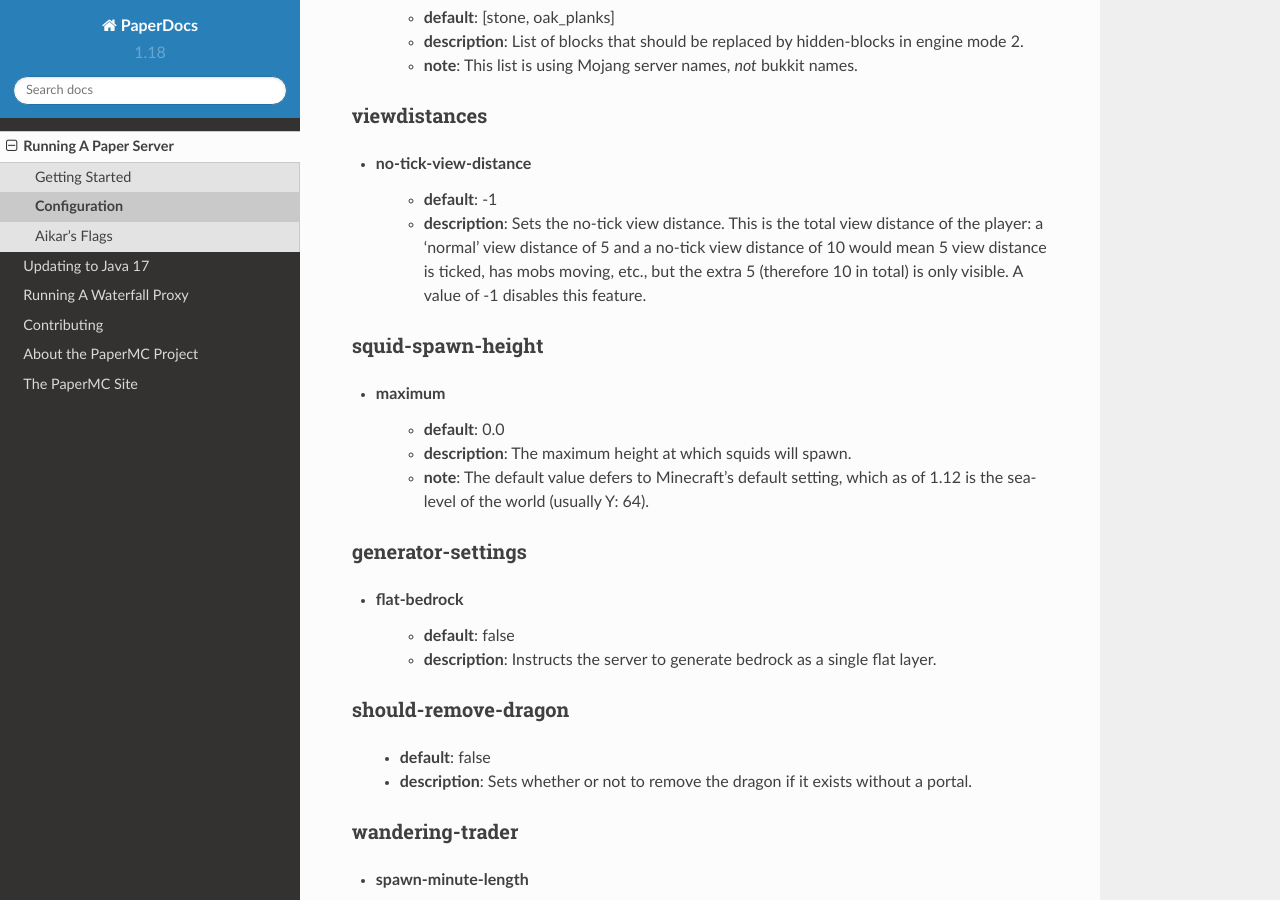
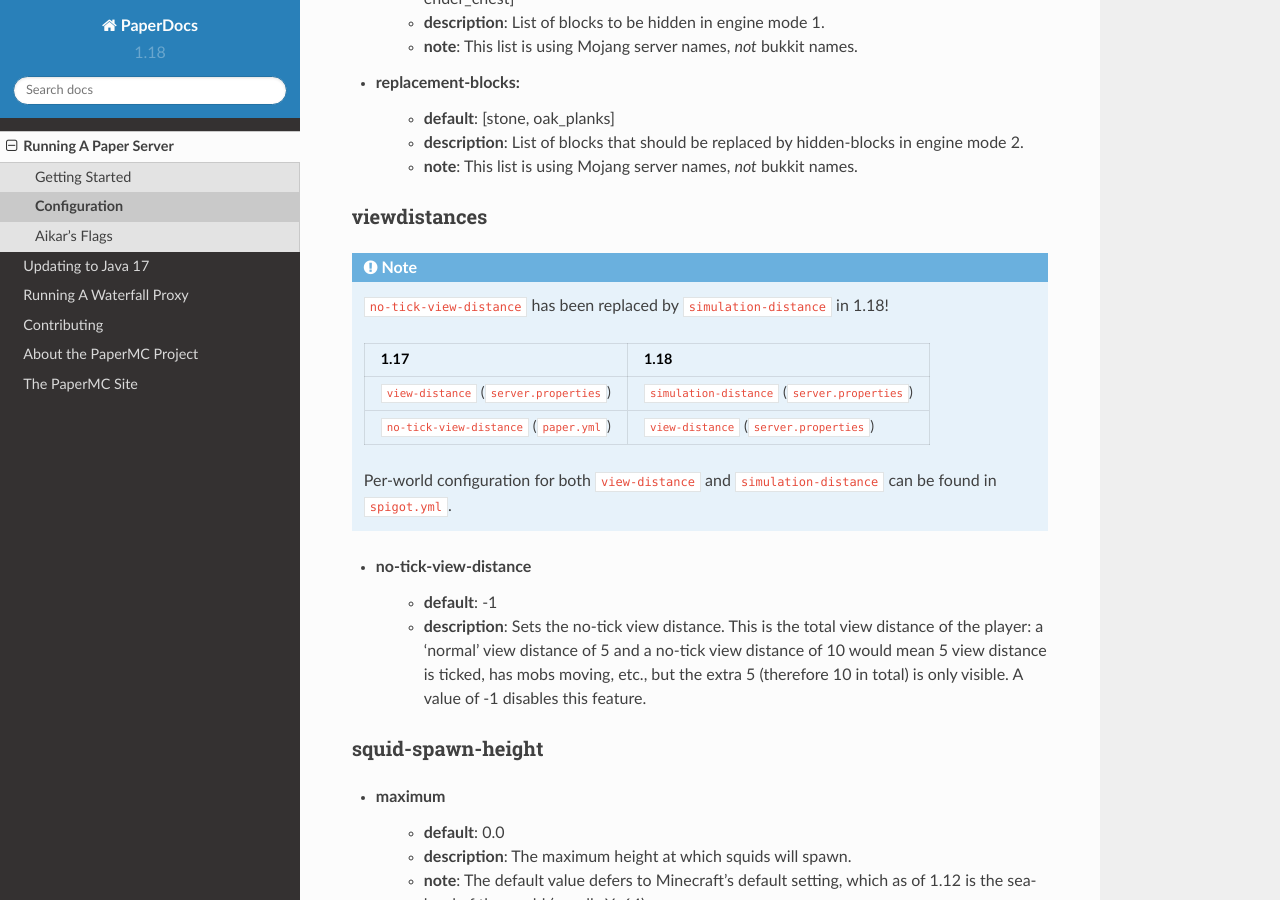
Before and after one commit to PaperMC/PaperDocs, a Sphinx documentation site: the page built from source/server/configuration.rst, in a window 1280 px wide and 900 px high, scrolled down 27969 px. Built offline with Sphinx 7.4.7 and the Read the Docs theme 2.0.0, drawn with Linux system fonts in a browser that asks for light colours; some of the changed text lies outside the part shown.

Commit message:
migration notes for 1.18

```diff
--- a/source/server/configuration.rst
+++ b/source/server/configuration.rst
@@ -346,6 +346,9 @@ item-validation
 
 chunk-loading
 ~~~~~~~~~~~~~
+.. warning::
+   This configuration has not yet been implemented for 1.18!
+
 * min-load-radius
     - **default**: 2
     - **description**: The radius of chunks around a player that are not
@@ -1177,6 +1180,20 @@ anti-xray
 
 viewdistances
 ~~~~~~~~~~~~~
+.. note::
+   ``no-tick-view-distance`` has been replaced by ``simulation-distance`` in 1.18!
+
+   +-------------------------------------------+-------------------------------------------------+
+   | 1.17                                      | 1.18                                            |
+   +===========================================+=================================================+
+   | ``view-distance`` (``server.properties``) | ``simulation-distance`` (``server.properties``) |
+   +-------------------------------------------+-------------------------------------------------+
+   | ``no-tick-view-distance`` (``paper.yml``) | ``view-distance`` (``server.properties``)       |
+   +-------------------------------------------+-------------------------------------------------+
+
+   Per-world configuration for both ``view-distance`` and ``simulation-distance`` can be found in
+   ``spigot.yml``.
+
 * no-tick-view-distance
     - **default**: -1
     - **description**: Sets the no-tick view distance. This is the total view
```
